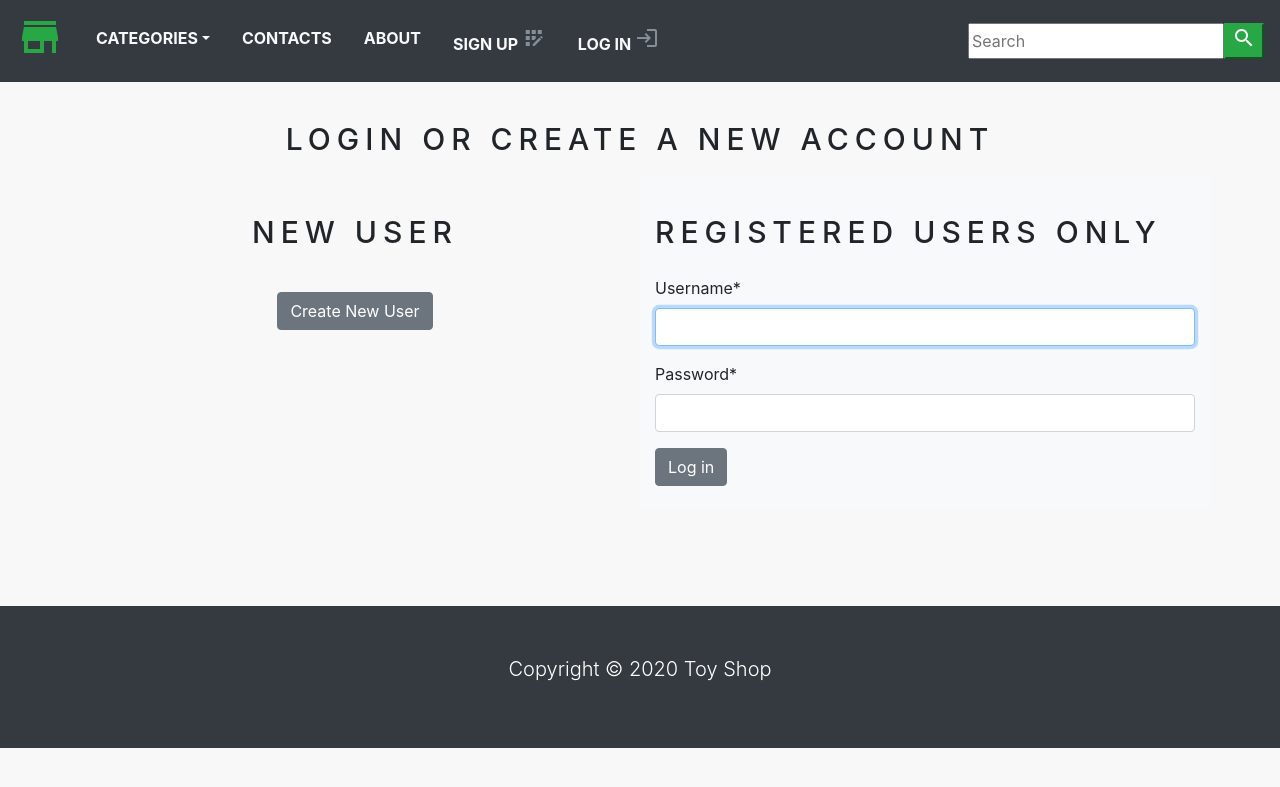
After one commit to Dollones/ecommercial-root, a Django app: page /account/login/ in a window 1280 px wide. The commit adds this page. Shown: the top 787 px of the page. Run offline with Django 3.2, Linux system fonts and the light colour scheme; data that the repository does not hold is empty; some libraries are stand-ins or nearby versions.

Commit message:
Add login/logout features

```diff
--- a/ecommerce/static/css/base.css
+++ b/ecommerce/static/css/base.css
@@ -20,7 +20,11 @@ body {
     letter-spacing: .2em;
 }
 
-.errorlist li{
+.errorlist li {
     color: red;
     font-weight: bold;
 }
+
+.custom_div {
+    margin-bottom: 20px !important;
+}
--- /dev/null
+++ b/shop/templates/login.html
@@ -0,0 +1,45 @@
+{% extends 'base.html' %}
+
+{% load static %}
+
+{% load crispy_forms_tags %}
+
+{% block title %}
+Log in
+{% endblock %}
+{% block content %}
+
+<div class="container">
+    <br>
+    <h1 class="product_title text-center">
+        Login or Create a New Account
+    </h1>
+
+    <div class="row">
+        <div class="col-12 col-sm-12 col-lg-6 text-center custom_div">
+            <br>
+            <h2 class="product_title">
+                New User
+            </h2>
+            <br>
+            <a href="{% url 'signup' %}" class="btn btn-secondary">Create New User</a>
+        </div>
+        <div class="col-12 col-sm-12 col-md-12 col-lg-6 bg-light">
+            <div>
+                <br>
+                <h2 class="product_title">
+                    Registered Users Only
+                </h2>
+                <form method="post">
+                    {% csrf_token %}
+                    <p> {{ form | crispy }}</p>
+                    <button type="submit" class="btn btn-secondary">Log in</button>
+                </form>
+                <br>
+            </div>
+        </div>
+    </div>
+    <br>
+</div>
+<br>
+{% endblock %}
--- a/shop/templates/navbar.html
+++ b/shop/templates/navbar.html
@@ -17,6 +17,37 @@
                 </li>
                 <li class="nav-item"><a class="nav-link text-light text-uppercase font-weight-bold px-3" href="#">Contacts</a></li>
                 <li class="nav-item"><a class="nav-link text-light text-uppercase font-weight-bold px-3" href="#">About</a></li>
+                {% if request.user.is_authenticated and request.user.first_name %}
+
+                <li class="nav-item">
+                    <span class="nav-link text-light text-uppercase font-weight-bold px-3">Welcome, {{ request.user.first_name }}!
+                        <i class="material-icons cart-icon">account_circle</i>
+                    </span>
+                </li>
+
+                <li class="nav-item">
+                    <a class="nav-link text-light text-uppercase font-weight-bold px-3" href="{% url 'signout' %}">Sign Out
+                        <i class="material-icons cart-icon">logout</i>
+                    </a>
+                </li>
+
+                {% else %}
+
+                <li class="nav-item">
+                    <a class="nav-link text-light text-uppercase font-weight-bold px-3" href="{% url 'signup' %}">Sign Up
+                        <i class="material-icons cart-icon">app_registration</i>
+                    </a>
+                </li>
+
+                <li class="nav-item">
+                    <a class="nav-link text-light text-uppercase font-weight-bold px-3" href="{% url 'login' %}">Log In
+                        <i class="material-icons cart-icon">login</i>
+                    </a>
+                </li>
+
+                {% endif %}
+
+
                 {% if item_count > 0 %}
                 <li class="nav-item"><a class="nav-link text-light text-uppercase font-weight-bold px-3" href="{% url 'cart_detail' %}">
                     <i class="material-icons cart-icon">add</i>
--- a/shop/urls.py
+++ b/shop/urls.py
@@ -10,4 +10,6 @@ urlpatterns = [
     path('cart/remove/<int:product_id>', views.cart_remove, name='cart_remove'),
     path('cart/remove_product/<int:product_id>', views.cart_remove_product, name='cart_remove_product'),
     path('account/create/', views.signUpView, name="signup"),
+    path('account/login/', views.loginView, name="login"),
+    path('account/signout/', views.signoutView, name="signout"),
 ]
--- a/shop/views.py
+++ b/shop/views.py
@@ -3,6 +3,8 @@ from .models import Category, Product, Cart, CartItem
 from django.core.exceptions import ObjectDoesNotExist
 from django.contrib.auth.models import Group, User
 from .forms import SignUpForm
+from django.contrib.auth.forms import AuthenticationForm
+from django.contrib.auth import login, authenticate, logout
 
 
 # Create your views here.
@@ -102,3 +104,25 @@ def signUpView(request):
     else:
         form = SignUpForm()
     return render(request, 'signup.html', {'form': form})
+
+
+def loginView(request):
+    if request.method == 'POST':
+        form = AuthenticationForm(data=request.POST)
+        if form.is_valid():
+            username = request.POST['username']
+            password = request.POST['password']
+            user = authenticate(username=username, password=password)
+            if user is not None:
+                login(request, user)
+                return redirect('home')
+            else:
+                return redirect('signup')
+    else:
+        form = AuthenticationForm()
+        return render(request, 'login.html', {'form': form})
+
+
+def signoutView(request):
+    logout(request)
+    return redirect('login')
```
